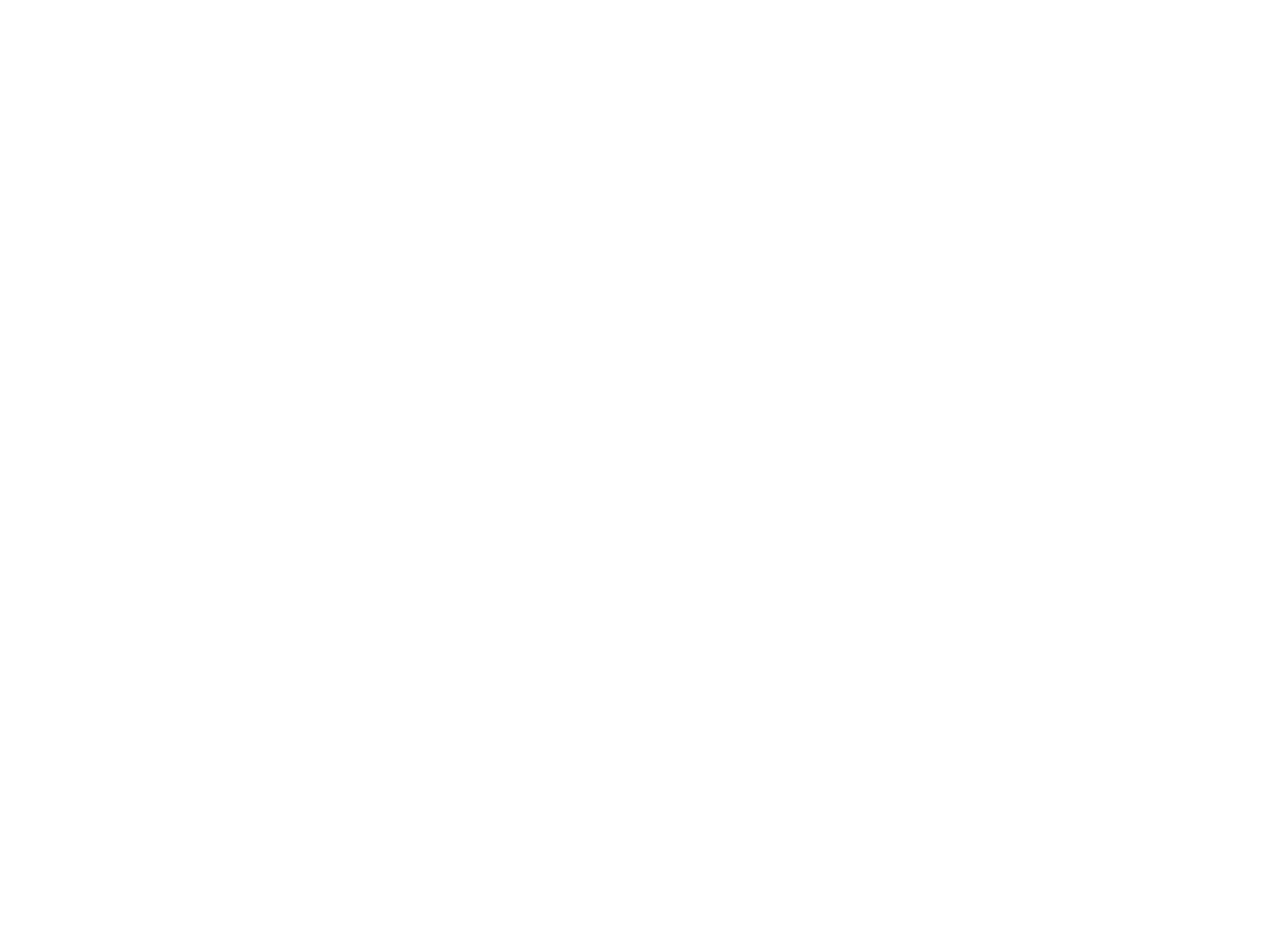
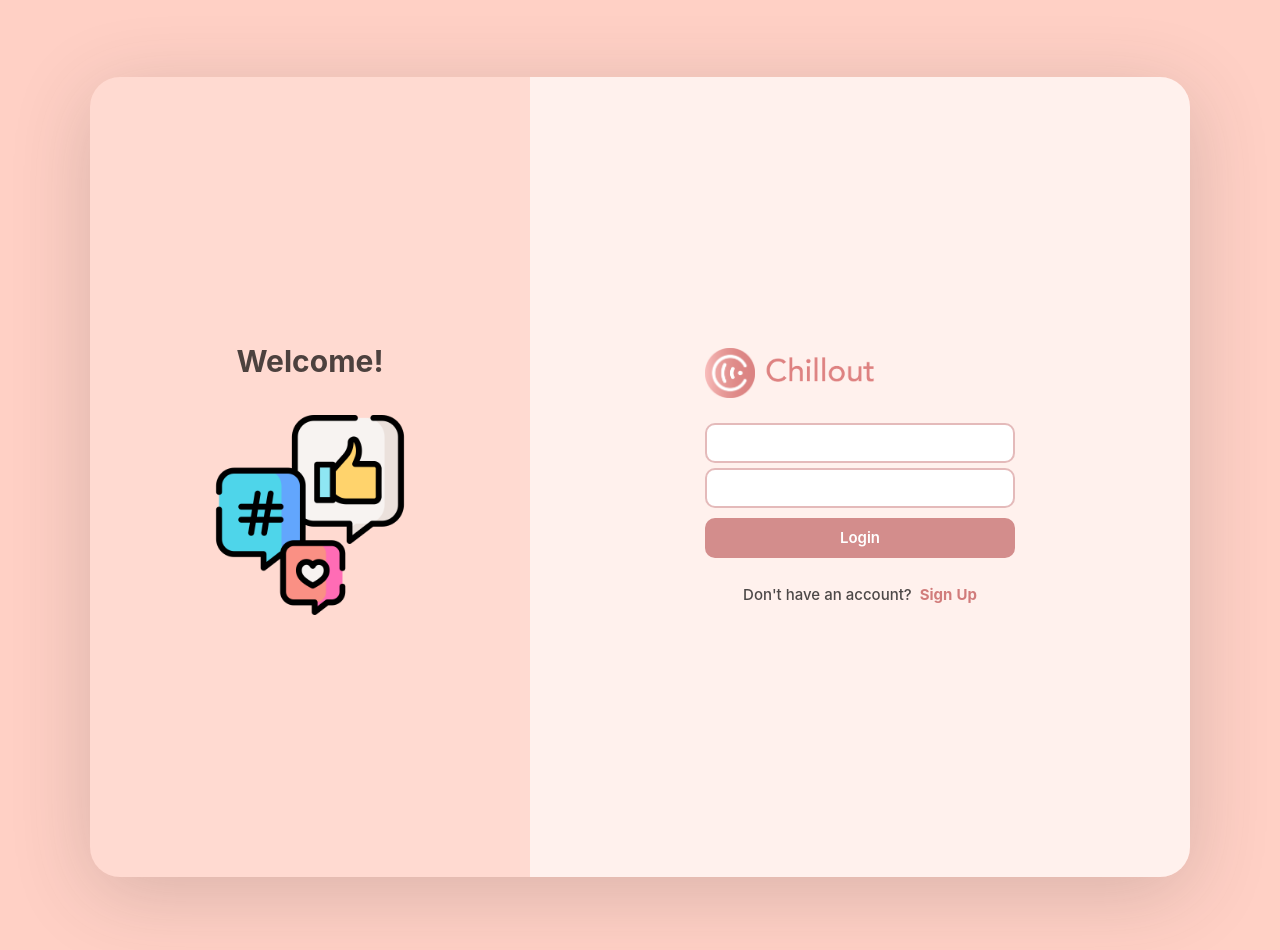
Before and after one commit to ttqnhu96/chillout_FE, a React (Create React App) app: page /login in a window 1280 px wide. Shown: the top 950 px of the page. Before the commit the page ends 800 px from the top, so only its background shows below. Built offline with nearby package versions, Linux system fonts and the light colour scheme.

Commit message:
Create login screen

```diff
--- a/src/App.js
+++ b/src/App.js
@@ -1,7 +1,9 @@
 import { Router, Switch } from 'react-router';
 import { createBrowserHistory } from 'history';
 import HomePage from './pages/HomePage/HomePage';
-import { ChilloutTemplate } from './templates/ChilloutTemplate/ChilloutTemplate';
+import { MainContentTemplate } from './templates/MainContentTemplate/MainContentTemplate';
+import Login from './pages/Login/Login';
+import { LoginTemplate } from './templates/LoginTemplate/LoginTemplate';
 
 export const history = createBrowserHistory()
 
@@ -9,7 +11,8 @@ function App() {
   return (
     <Router history={history}>
       <Switch>
-        <ChilloutTemplate exact path="/" Component={HomePage} />
+        <MainContentTemplate exact path="/" Component={HomePage} />
+        <LoginTemplate exact path="/login" Component={Login} />
       </Switch>
     </Router>
   );
--- a/src/index.css
+++ b/src/index.css
@@ -27,7 +27,8 @@ body {
   width: 110rem;
   height: 80rem;
   margin: 6% 0;
-  background-color: rgba(255, 255, 255, 0.8);
+  /* background-color: rgba(255, 255, 255, 0.8); */
+  background-color: transparent;
   border-radius: 3rem;
   box-shadow: rgba(58, 58, 58, 0.2) 0vh 2vh 10vh 0vh;
   position: relative;
--- /dev/null
+++ b/src/pages/Login/Login.js
@@ -0,0 +1,27 @@
+import style from './Login.module.css';
+
+export default function Login() {
+    return (
+        <div className={`${style['login']}`}>
+            <div className={`${style['login-logo-container']}`}>
+                <img
+                    className={`${style['login-logo']}`}
+                    src="./image/logo/Chillout_logo_circle.png" height={50} alt="chillout_logo"
+                />
+                <img
+                    className={`${style['login-brand-name']}`}
+                    src="./image/logo/Chillout_text.png" height={35} alt="chillout_brandname"
+                />
+            </div>
+            <div className={`${style['login-input-container']}`}>
+                <input className={`${style['login-input']}`}></input>
+                <input className={`${style['login-input']}`}></input>
+                <button className={`${style['login-button']}`}>Login</button>
+                <div className={`${style['signup-text-container']}`}>
+                    <div className={`${style['not-have-account-text']}`}>Don't have an account?</div>
+                    <div className={`${style['signup-text']}`}>Sign Up</div>
+                </div>
+            </div>
+        </div>
+    )
+}
--- /dev/null
+++ b/src/pages/Login/Login.module.css
@@ -0,0 +1,101 @@
+/*=============================================
+                    LOGIN
+==============================================*/
+.login {
+    width: 60% !important;
+    height: 100%;
+    background-color: rgba(255, 255, 255, 0.7) !important;
+    border-top-right-radius: 3rem;
+    border-bottom-right-radius: 3rem;
+    padding: 2rem;
+    display: flex;
+    flex-direction: column;
+    justify-content: center;
+    align-items: center;
+}
+
+/*=============================================
+                    LOGO
+==============================================*/
+.login-logo-container {
+    width: 50%;
+    padding-bottom: 2.5rem;
+    text-align: left;
+}
+.login-logo {
+    margin-right: 1rem;
+}
+.login-input-container {
+    width: 50%;
+    display: flex;
+    flex-direction: column;
+    justify-content: center;
+    align-items: center;
+    font-size: 1.5rem;
+}
+.login-input {
+    width: 100%;
+    height: 4rem;
+    border-radius: 1rem;
+    margin-bottom: 0.5rem;
+    border: 0.25rem solid rgba(211, 141, 140, 0.6);
+    padding: 0 1rem;
+    color: rgba(0, 0, 0, 0.7);
+}
+.login-button {
+    width: 100%;
+    height: 4rem;
+    border-radius: 1rem;
+    border: none;
+    background-color: rgba(211, 141, 140);
+    margin-top: 0.5rem;
+    color:rgb(255, 255, 255);
+    font-weight: 600;
+    cursor: pointer;
+}
+.signup-text-container {
+    display: flex;
+    justify-content: center;
+    align-items: center;
+    margin-top: 2.5rem;
+}
+.not-have-account-text {
+    color: rgba(0, 0, 0, 0.7);
+    margin-right: 0.8rem;
+}
+.signup-text {
+    color: rgb(209, 124, 123);
+    font-weight: bolder;
+    cursor: pointer;
+}
+@media (max-width:911px) {
+    .signup-text-container {
+        flex-direction: column;
+    }
+}
+@media (max-width:811px) {
+    .login {
+        width: 100% !important;
+        height: 100%;
+        background-color: rgba(255, 255, 255, 0.7) !important;
+        padding: 2rem;
+        display: flex;
+        flex-direction: column;
+        justify-content: center;
+        align-items: center;
+        border-radius: 3rem;
+    }
+}
+
+@media (max-width:511px) {
+    .login{
+      min-width: 100vw;
+      min-height: 100vh;
+      margin: 0;
+      border-radius: 0;
+      box-shadow: none;
+    }
+    .login-logo {
+        display: none;
+    }
+  }
--- /dev/null
+++ b/src/templates/LoginTemplate/Layout/LoginBanner/LoginBanner.js
@@ -0,0 +1,15 @@
+import style from './LoginBanner.module.css';
+
+export default function LoginBanner() {
+    return (
+        <div className={`${style['login-banner']}`}>
+            <div className={`${style['welcome-text']}`}>
+                Welcome!
+            </div>
+            <img
+                className={`${style['welcome-image']}`}
+                src='./image/login/login-banner.png' alt="welcome_image"
+            />
+        </div>
+    )
+}
--- /dev/null
+++ b/src/templates/LoginTemplate/Layout/LoginBanner/LoginBanner.module.css
@@ -0,0 +1,36 @@
+/*=============================================
+                LOGIN BANNER
+==============================================*/
+.login-banner {
+    width: 40% !important;
+    height: 100%;
+    background-color: rgba(255, 255, 255, 0.2) !important;
+    border-top-left-radius: 3rem;
+    border-bottom-left-radius: 3rem;
+    display: flex;
+    flex-direction: column;
+    justify-content: center;
+    align-items: center;
+}
+
+.welcome-text {
+    font-weight: 700;
+    font-size: 3rem;
+    color: rgba(0, 0, 0, 0.7);
+    padding-bottom: 3rem;
+}
+
+.welcome-image {
+    height: 20rem;
+}
+
+@media (max-width:811px) {
+    .login-banner{
+        display: none;
+    }
+}
+@media (max-width:511px) {
+    .login-banner{
+        display: none;
+    }
+}
--- /dev/null
+++ b/src/templates/LoginTemplate/LoginTemplate.js
@@ -0,0 +1,20 @@
+import React from 'react'
+import { Route } from "react-router";
+import LoginBanner from './Layout/LoginBanner/LoginBanner';
+
+
+export const LoginTemplate = (props) => {
+    const { Component, ...restProps } = props;
+    return <Route {...restProps} render={(propsRoute) => {
+        return (
+            <div className="chillout-bg">
+                <div className="chillout-container">
+                    <div style={{ display: 'flex', height: '100%' }}>
+                        <LoginBanner />
+                        <Component {...propsRoute} />
+                    </div>
+                </div>
+            </div>
+        )
+    }} />
+}
--- a/src/templates/ChilloutTemplate/Layout/Header/Header.module.css
+++ b/src/templates/MainContentTemplate/Layout/Header/Header.module.css
@@ -6,7 +6,7 @@
     align-items: center;
     border-top-left-radius: 3rem;
     border-top-right-radius: 3rem;
-    background-color: transparent !important;
+    background-color: rgba(255, 255, 255, 0.7) !important;
     height: calc(100% / 15 * 2);
     padding-top: 1.5rem;
 }
@@ -33,7 +33,7 @@
     padding-right: 1rem;
 }
 
-@media (max-width:910px) {
+@media (max-width:911px) {
     .brand-name {
         display: none;
     }
@@ -215,7 +215,7 @@
     }
 }
 
-@media (max-width:910px) {
+@media (max-width:911px) {
     .message-icon {
         width: 10%;
         margin-left: 0;
--- a/src/templates/ChilloutTemplate/ChilloutTemplate.js
+++ b/src/templates/MainContentTemplate/MainContentTemplate.js
@@ -1,11 +1,10 @@
 import React from 'react'
 import { Route } from "react-router";
 import Footer from './Layout/Footer/Footer';
-//import '../../index.css';
 import Header from './Layout/Header/Header';
 
 
-export const ChilloutTemplate = (props) => {
+export const MainContentTemplate = (props) => {
     const { Component, ...restProps } = props;
     return <Route {...restProps} render={(propsRoute) => {
 
```
Also changed, not shown: public/image/login/login-banner.png (added), src/templates/MainContentTemplate/Layout/Footer/Footer.js (renamed from src/templates/ChilloutTemplate/Layout/Footer/Footer.js), src/templates/MainContentTemplate/Layout/Footer/Footer.module.css (renamed from src/templates/ChilloutTemplate/Layout/Footer/Footer.module.css), src/templates/MainContentTemplate/Layout/Header/Header.js (renamed from src/templates/ChilloutTemplate/Layout/Header/Header.js).
